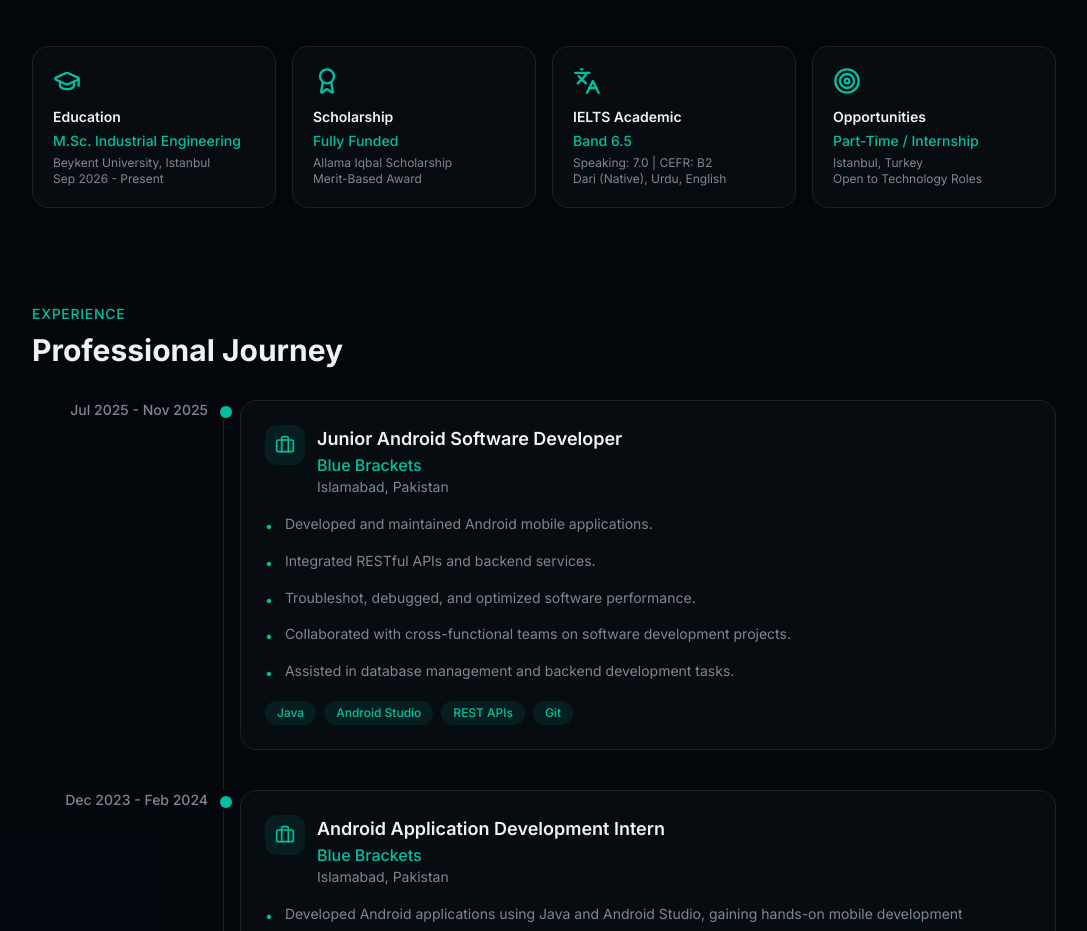
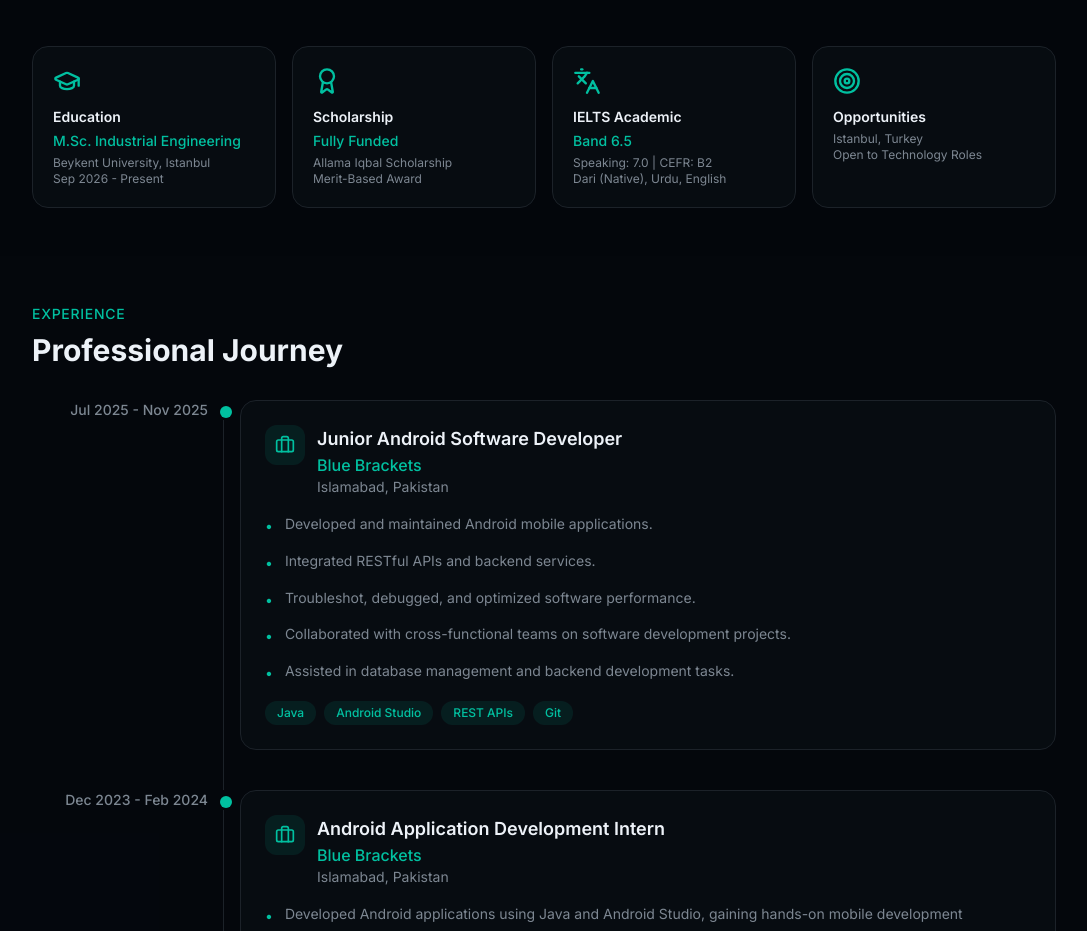
Before and after one commit to taosiq/muhammad-taosiq-portfolio, a Next.js app: page / in a window 1280 px wide. Shown: the part 1200-2131 px from the top of the page, without its empty margins (96-1183 px from the left). Built offline with nearby package versions, Linux system fonts and the light colour scheme.

Commit message:
Remove value 'Part-Time / Internship' from Opportunities

```diff
--- a/components/about.tsx
+++ b/components/about.tsx
@@ -28,7 +28,6 @@ const highlights = [
   {
     icon: Target,
     title: "Opportunities",
-    value: "Part-Time / Internship",
     detail: "Istanbul, Turkey",
     extra: "Open to Technology Roles",
   },
```
